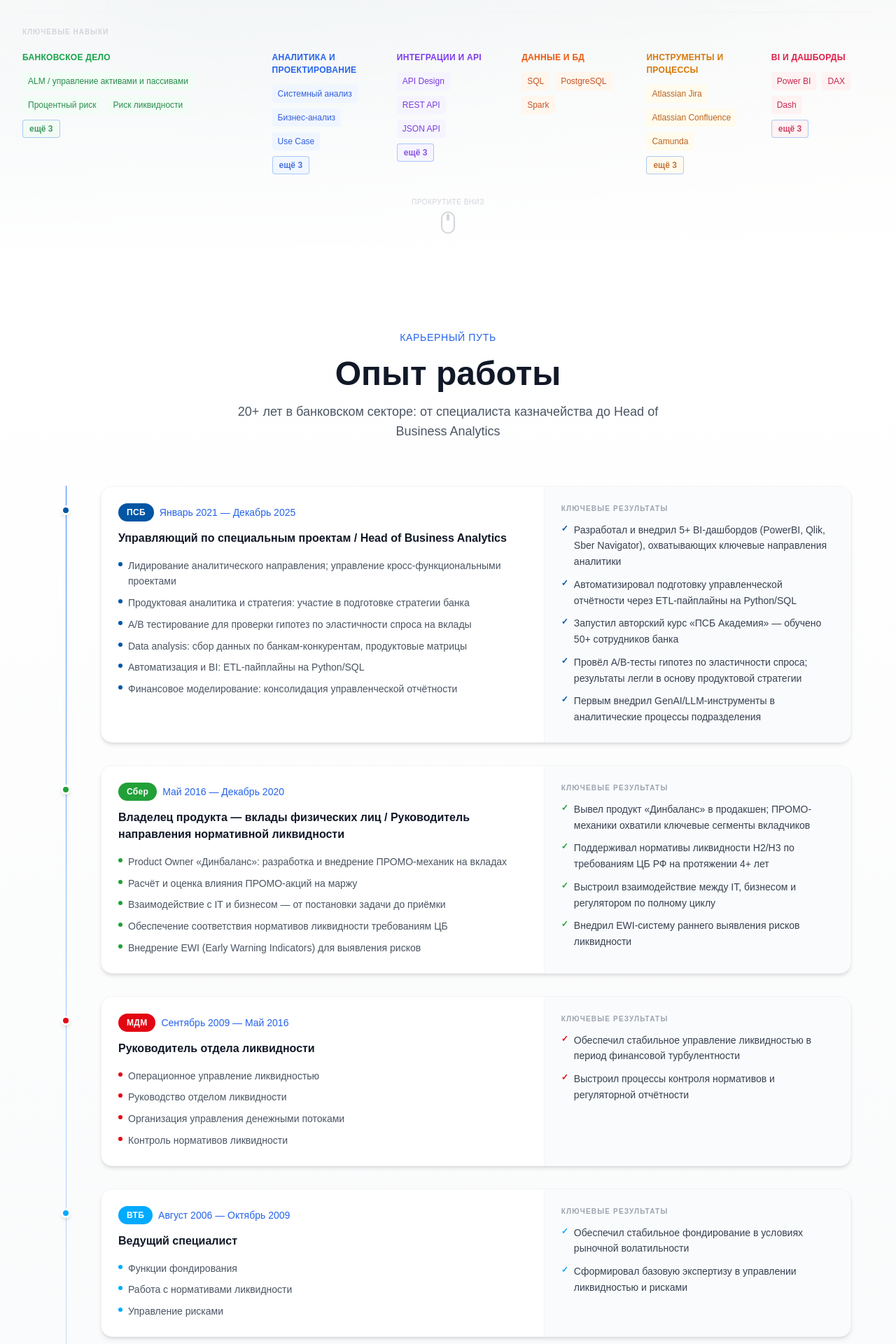
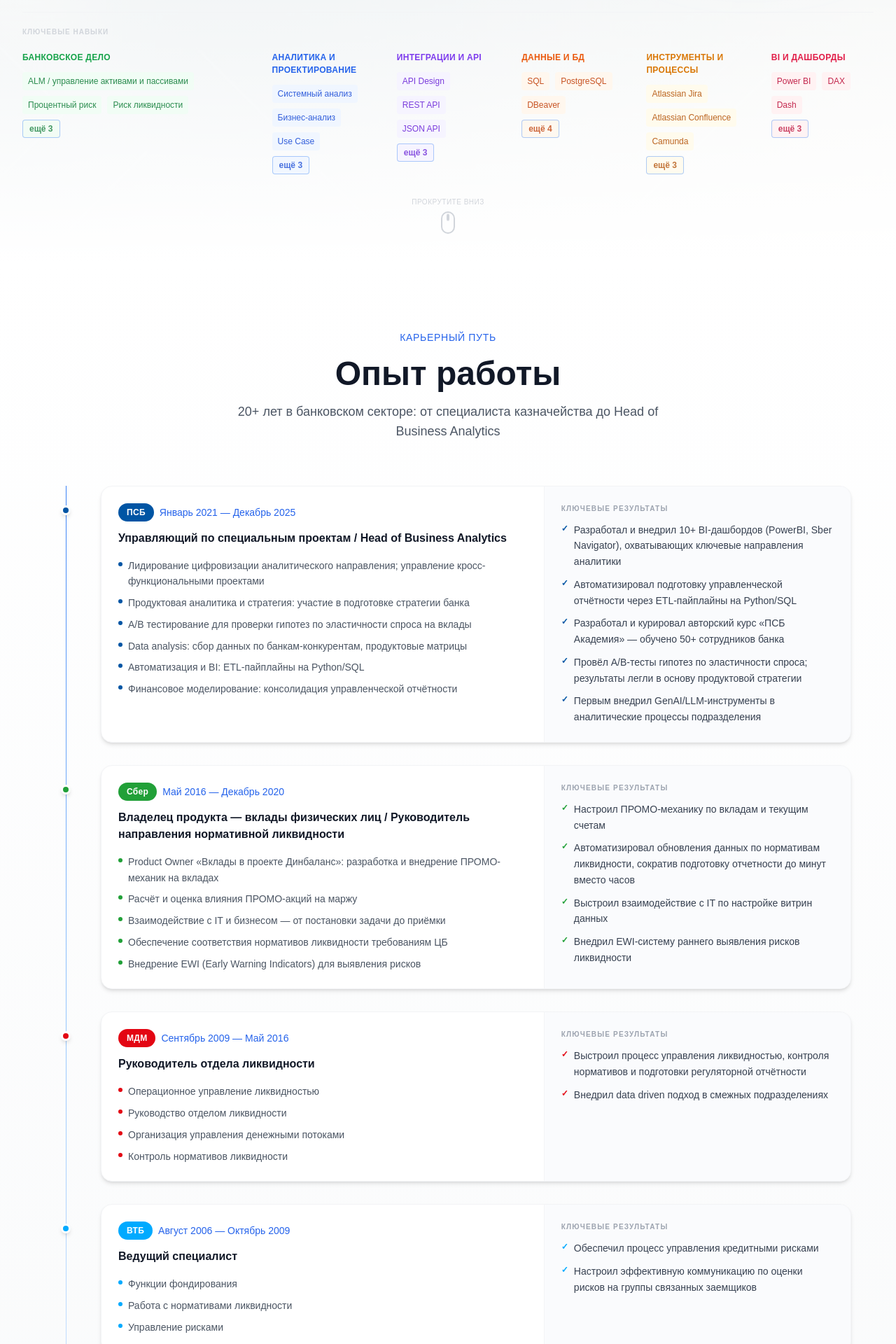
Before and after one commit to Maximbelugin/app_CV, a React (Vite) app: page / in a window 1280 px wide. Shown: the part 680-2600 px from the top of the page at 70% size. Built offline with nearby package versions, Linux system fonts and the light colour scheme; a web font is replaced by a local one.

Commit message:
Update CV layout and content sections

```diff
--- a/src/components/SkillCards.tsx
+++ b/src/components/SkillCards.tsx
@@ -81,7 +81,15 @@
     bgColor: "bg-orange-50",
     borderColor: "border-orange-200",
     icon: <Database className="w-8 h-8" />,
-    skills: ["SQL", "PostgreSQL", "Spark", "DBeaver", "SQL Management Studio"],
+    skills: [
+      "SQL",
+      "PostgreSQL",
+      "Spark",
+      "DBeaver",
+      "SQL Management Studio",
+      "Python (pandas, numpy)",
+      "Jupyter Notebook",
+    ],
   },
   {
     title: "Инструменты и процессы",
--- a/src/sections/CustomHero.tsx
+++ b/src/sections/CustomHero.tsx
@@ -54,7 +54,15 @@
     title: "Данные и БД",
     tagClass: "bg-orange-50 text-orange-700",
     titleClass: "text-orange-600",
-    skills: ["SQL", "PostgreSQL", "Spark"],
+    skills: [
+      "SQL",
+      "PostgreSQL",
+      "DBeaver",
+      "Spark",
+      "SQL Management Studio",
+      "Python (pandas, numpy)",
+      "Jupyter Notebook",
+    ],
   },
   {
     title: "Инструменты и процессы",
@@ -288,12 +296,16 @@
 
               {/* Floating badges */}
               <div className="absolute bottom-1 sm:bottom-2 -left-2 sm:-left-4 lg:-left-6 bg-white/90 backdrop-blur-sm rounded-2xl shadow-lg px-2.5 py-2 sm:p-3 border border-gray-100">
-                <div className="text-lg sm:text-xl lg:text-2xl font-bold text-blue-600">20+</div>
+                <div className="text-lg sm:text-xl lg:text-2xl font-bold text-blue-600">
+                  20+
+                </div>
                 <div className="text-xs text-gray-500">лет опыта</div>
               </div>
 
               <div className="absolute top-1 sm:top-2 -right-2 sm:-right-4 lg:-right-6 bg-white/90 backdrop-blur-sm rounded-2xl shadow-lg px-2.5 py-2 sm:p-3 border border-gray-100">
-                <div className="text-sm sm:text-base font-bold text-emerald-600">15+</div>
+                <div className="text-sm sm:text-base font-bold text-emerald-600">
+                  15+
+                </div>
                 <div className="text-xs text-gray-500">успешных проектов</div>
               </div>
             </div>
--- a/src/sections/ExperienceSection.tsx
+++ b/src/sections/ExperienceSection.tsx
@@ -21,7 +21,7 @@
       "Управляющий по специальным проектам / Head of Business Analytics",
     period: "Январь 2021 — Декабрь 2025",
     description: [
-      "Лидирование аналитического направления; управление кросс-функциональными проектами",
+      "Лидирование цифровизации аналитического направления; управление кросс-функциональными проектами",
       "Продуктовая аналитика и стратегия: участие в подготовке стратегии банка",
       "A/B тестирование для проверки гипотез по эластичности спроса на вклады",
       "Data analysis: сбор данных по банкам-конкурентам, продуктовые матрицы",
@@ -29,9 +29,9 @@
       "Финансовое моделирование: консолидация управленческой отчётности",
     ],
     achievements: [
-      "Разработал и внедрил 5+ BI-дашбордов (PowerBI, Qlik, Sber Navigator), охватывающих ключевые направления аналитики",
+      "Разработал и внедрил 10+ BI-дашбордов (PowerBI, Sber Navigator), охватывающих ключевые направления аналитики",
       "Автоматизировал подготовку управленческой отчётности через ETL-пайплайны на Python/SQL",
-      "Запустил авторский курс «ПСБ Академия» — обучено 50+ сотрудников банка",
+      "Разработал и курировал авторский курс «ПСБ Академия» — обучено 50+ сотрудников банка",
       "Провёл A/B-тесты гипотез по эластичности спроса; результаты легли в основу продуктовой стратегии",
       "Первым внедрил GenAI/LLM-инструменты в аналитические процессы подразделения",
     ],
@@ -43,16 +43,16 @@
       "Владелец продукта — вклады физических лиц / Руководитель направления нормативной ликвидности",
     period: "Май 2016 — Декабрь 2020",
     description: [
-      "Product Owner «Динбаланс»: разработка и внедрение ПРОМО-механик на вкладах",
+      "Product Owner «Вклады в проекте Динбаланс»: разработка и внедрение ПРОМО-механик на вкладах",
       "Расчёт и оценка влияния ПРОМО-акций на маржу",
       "Взаимодействие с IT и бизнесом — от постановки задачи до приёмки",
       "Обеспечение соответствия нормативов ликвидности требованиям ЦБ",
       "Внедрение EWI (Early Warning Indicators) для выявления рисков",
     ],
     achievements: [
-      "Вывел продукт «Динбаланс» в продакшен; ПРОМО-механики охватили ключевые сегменты вкладчиков",
-      "Поддерживал нормативы ликвидности Н2/Н3 по требованиям ЦБ РФ на протяжении 4+ лет",
-      "Выстроил взаимодействие между IT, бизнесом и регулятором по полному циклу",
+      "Настроил ПРОМО-механику по вкладам и текущим счетам",
+      "Автоматизировал обновления данных по нормативам ликвидности, сократив подготовку отчетности до минут вместо часов",
+      "Выстроил взаимодействие с IT по настройке витрин данных",
       "Внедрил EWI-систему раннего выявления рисков ликвидности",
     ],
   },
@@ -68,8 +68,8 @@
       "Контроль нормативов ликвидности",
     ],
     achievements: [
-      "Обеспечил стабильное управление ликвидностью в период финансовой турбулентности",
-      "Выстроил процессы контроля нормативов и регуляторной отчётности",
+      "Выстроил процесс управления ликвидностью, контроля нормативов и подготовки регуляторной отчётности",
+      "Внедрил data driven подход в смежных подразделениях",
     ],
   },
   {
@@ -83,8 +83,8 @@
       "Управление рисками",
     ],
     achievements: [
-      "Обеспечил стабильное фондирование в условиях рыночной волатильности",
-      "Сформировал базовую экспертизу в управлении ликвидностью и рисками",
+      "Обеспечил процесс управления кредитными рисками",
+      "Настроил эффективную коммуникацию по оценки рисков на группы связанных заемщиков",
     ],
   },
   {
@@ -98,8 +98,7 @@
       "Трансфертное ценообразование",
     ],
     achievements: [
-      "Выстроил систему трансфертного ценообразования для подразделений банка",
-      "Организовал контроль лимитов и фондирование ключевых направлений",
+      "Обеспечил контроль лимитов и фондирование ключевых направлений",
     ],
   },
 ];
@@ -172,7 +171,10 @@
           {/* Experience Cards */}
           <div className="space-y-5 sm:space-y-6 lg:space-y-8">
             {experiences.map((exp, index) => (
-              <div key={exp.bank} className="experience-card relative pl-0 sm:pl-20">
+              <div
+                key={exp.bank}
+                className="experience-card relative pl-0 sm:pl-20"
+              >
                 {/* Timeline dot */}
                 <div
                   className={`hidden sm:block absolute left-[1.9rem] top-7 w-[14px] h-[14px] rounded-full border-[3px] border-white shadow-md -translate-x-1/2 z-10 transition-transform duration-300 ${
```
